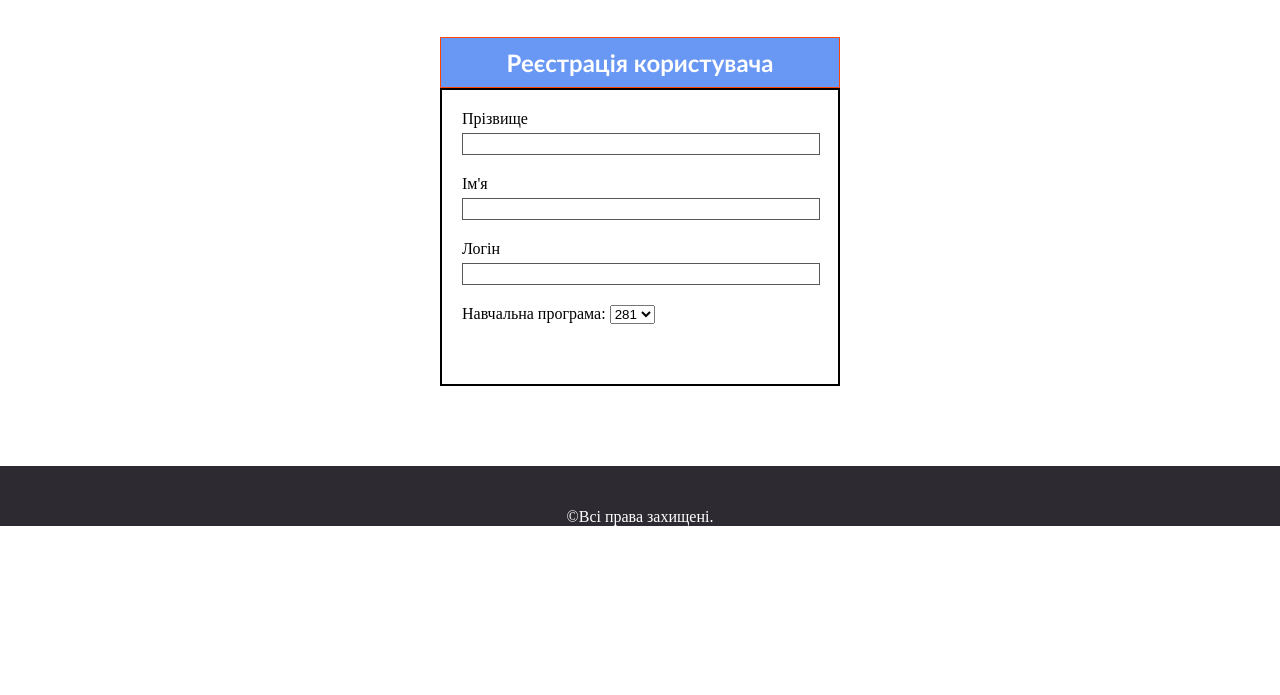
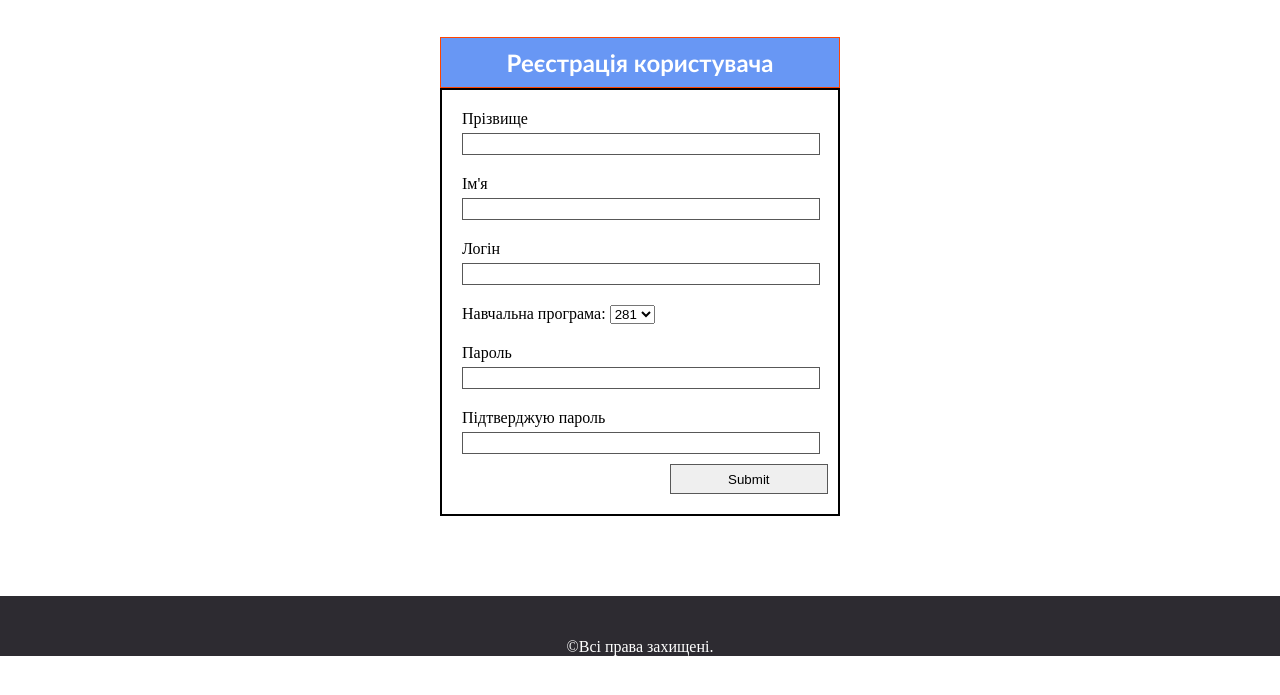
Before and after one commit to Larin-Pavlo-201TN-1/3WEB, a plain HTML site: page lab13/Larin_lab_13-1.html in a window 1280 px wide. Shown: the part 87-782 px from the top of the page. Drawn offline with Linux system fonts and the light colour scheme.

Commit message:
password

```diff
--- a/lab13/Larin_lab_13-1.html
+++ b/lab13/Larin_lab_13-1.html
@@ -35,7 +35,13 @@
                     <option value="300">300</option>
                 </select>
             </label>
-
+            <label>Пароль
+                <input type="password">
+            </label>
+            <label>Підтверджую пароль
+                <input type="password">
+            </label>
+            <input class="reg" type="submit" onclick='window.open("./Larin_lab_13-2.html")'>
         </form>
     </div>
     <footer>
```
